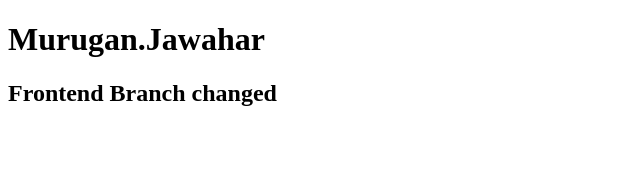
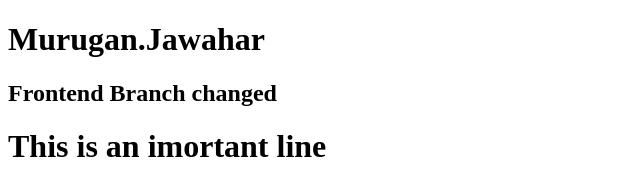
Before and after one commit to M-Jawahar2003/react, a plain HTML site: page index.html in a window 1280 px wide. Shown: the whole page, without its empty margins (0-640 px from the left). Drawn offline with Linux system fonts and the light colour scheme.

Commit message:
Update index.html

```diff
--- a/index.html
+++ b/index.html
@@ -8,6 +8,7 @@
 <body>
     <h1>Murugan.Jawahar</h1>
     <h2>Frontend Branch changed</h2>
+    <h1>This is an imortant line</h1>
 
 </body>
 </html>
```
